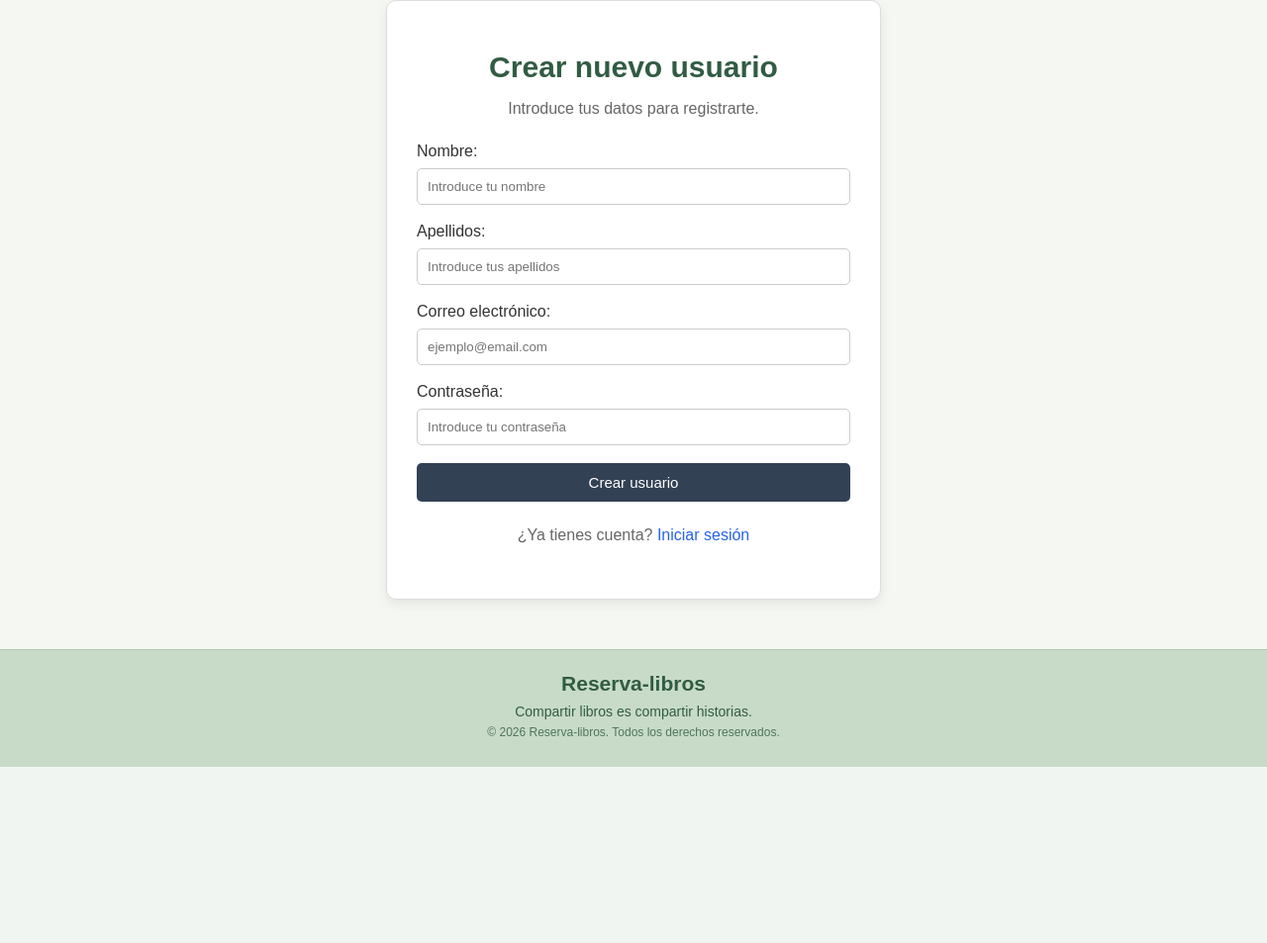
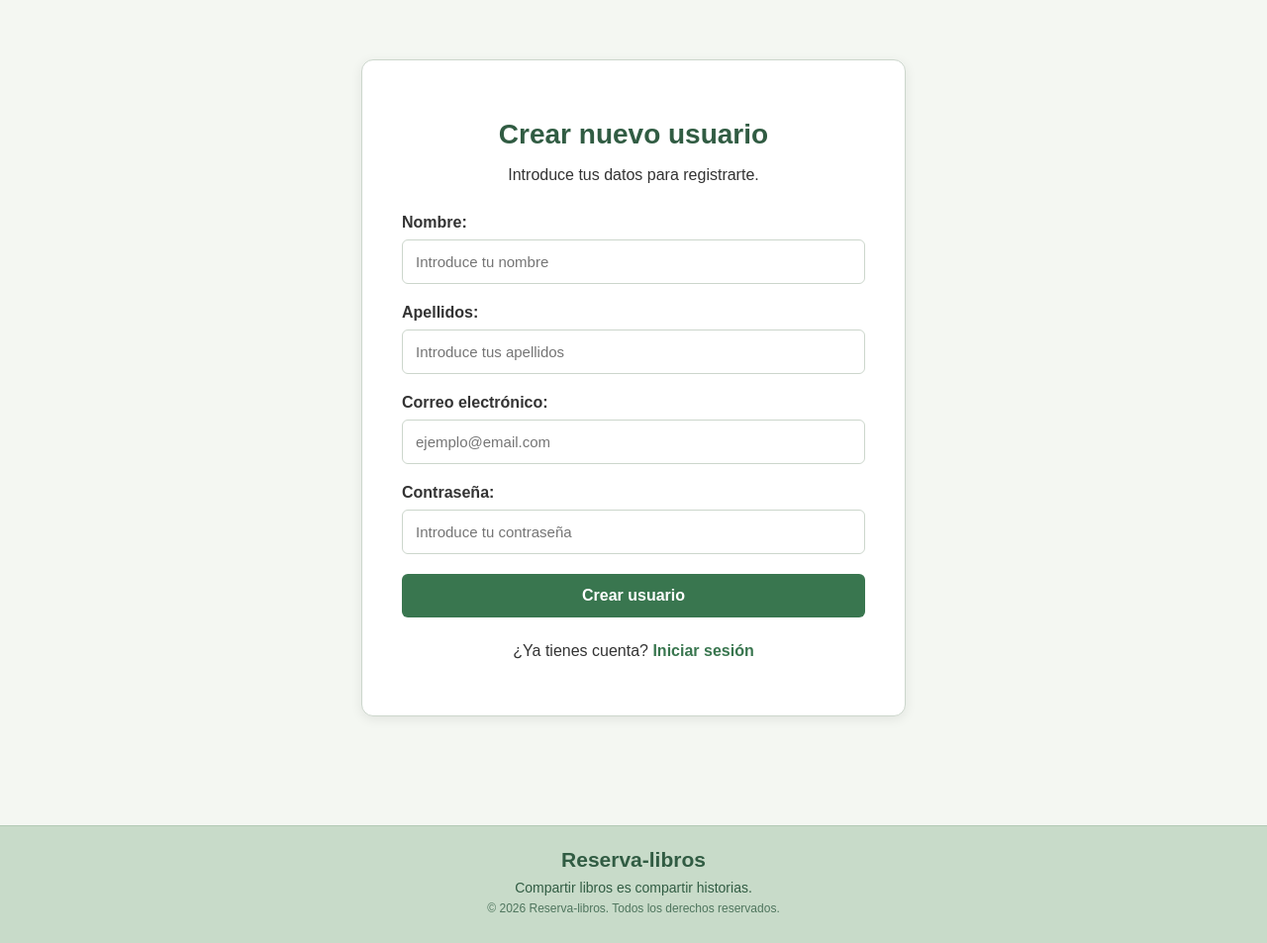
Before and after one commit to BelitAI/reserva_libros_backend, a Node server app: page /user/new in a window 1280 px wide. Shown: the part 86-1039 px from the top of the page at 99% size. Before the commit the page ends 861 px from the top, so only its background shows below. Run offline with Node 20, Linux system fonts and the light colour scheme; some libraries are stand-ins or nearby versions.

Commit message:
style: mejora de estilos de login y new-user

```diff
--- a/public/css/newUser.css
+++ b/public/css/newUser.css
@@ -1,80 +1,131 @@
 /* FORMULARIO DE REGISTRO */
+
+/* CONTENEDOR PRINCIPAL */
+
 .containerNewUser {
-    flex: 1;
-    display: flex;
-    justify-content: center;
-    align-items: center;
-
+    width: 90%;
+    max-width: 550px;
+    margin: 40px auto;
 }
 
-.formContainer{
-    width: 500px;
-    margin: 0 auto;
-    background-color: white;
-    padding: 30px;
-    border: 1px solid #ddd;
-    border-radius: 10px;
-    box-shadow: 0 4px 12px rgba(0, 0, 0, 0.08);
+/* CAJA DEL FORMULARIO */
+
+.formContainer {
+    width: 100%;
+    padding: 25px 20px;
+    background-color: var(--color-blanco, #ffffff);
+    border: 1px solid var(--color-borde, #ccd6cc);
+    border-radius: 12px;
+    box-shadow: 0 3px 12px var(--color-sombra, rgba(0, 0, 0, 0.08));
+    box-sizing: border-box;
 }
 
+/* TÍTULO */
+
 .formContainer h1 {
+    text-align: center;
+    color: var(--color-principal-oscuro, #315c43);
     margin-bottom: 10px;
 }
 
-.formContainer>p {
+/* TEXTO DESCRIPTIVO */
+
+.registro-descripcion {
     text-align: center;
-    color: #666;
-    margin-bottom: 25px;
+    color: var(--color-texto, #333333);
+    margin-bottom: 30px;
 }
 
+/* CAMPOS DEL FORMULARIO */
+
 .formGroup {
-    margin-bottom: 18px;
+    margin-bottom: 20px;
 }
 
 .formGroup label {
     display: block;
     margin-bottom: 8px;
-    color: #333;
+    color: var(--color-texto, #333333);
+    font-weight: 600;
 }
 
 .formGroup input {
     width: 100%;
-    padding: 10px;
-    border: 1px solid #ccc;
-    border-radius: 5px;
+    padding: 12px;
+    border: 1px solid var(--color-borde, #ccd6cc);
+    border-radius: 6px;
     box-sizing: border-box;
+    font-size: 15px;
 }
+
+/* EFECTO AL SELECCIONAR UN CAMPO */
 
 .formGroup input:focus {
     outline: none;
-    border-color: #64748b;
+    border-color: var(--color-principal, #39764f);
+    box-shadow: 0 0 0 3px var(--color-enfoque, rgba(57, 118, 79, 0.15));
 }
+
+/* BOTÓN */
 
 .formButton {
     width: 100%;
-    padding: 11px;
-    background-color: #334155;
-    color: white;
+    padding: 12px;
+    background-color: var(--color-principal, #39764f);
+    color: var(--color-blanco, #ffffff);
     border: none;
-    border-radius: 5px;
+    border-radius: 6px;
     cursor: pointer;
-    font-size: 15px;
+    font-size: 16px;
+    font-weight: 600;
+    transition: background-color 0.3s ease;
 }
 
 .formButton:hover {
-    background-color: #1e293b;
+    background-color: var(--color-principal-oscuro, #315c43);
 }
+
+/* ENLACE PARA INICIAR SESIÓN */
 
 .formFooter {
     margin-top: 25px;
     text-align: center;
+    color: var(--color-texto, #333333);
 }
 
 .formFooter a {
-    color: #2563eb;
+    color: var(--color-principal, #39764f);
+    font-weight: 600;
     text-decoration: none;
 }
 
 .formFooter a:hover {
+    color: var(--color-principal-oscuro, #315c43);
     text-decoration: underline;
 }
+
+/* TABLETS Y ORDENADORES */
+
+@media (min-width: 768px) {
+
+    .containerNewUser {
+        max-width: 550px;
+        margin: 60px auto;
+    }
+
+    .formContainer {
+        padding: 40px;
+    }
+
+    .formContainer h1 {
+        font-size: 28px;
+    }
+
+    .formGroup input {
+        padding: 13px;
+    }
+
+    .formButton {
+        padding: 13px;
+    }
+}
--- a/src/views/user/newUser.ejs
+++ b/src/views/user/newUser.ejs
@@ -1,33 +1,43 @@
 <%- include('../layout/header'); -%>
-    <div class="containerNewUser ">
+
+<div class="containerNewUser">
     <div class="formContainer">
+
         <h1>Crear nuevo usuario</h1>
-            <p>Introduce tus datos para registrarte.</p>
 
-            <form action="/user/new" method="POST">
+        <p class="registro-descripcion">
+            Introduce tus datos para registrarte.
+        </p>
+
+        <form action="/user/new" method="POST" class="formulario-registro">
 
             <div class="formGroup">
                 <label for="nombre">Nombre:</label>
-                    <input type="text" id="nombre" name="nombre" placeholder="Introduce tu nombre" required>
+                <input type="text" id="nombre" name="nombre"
+                    placeholder="Introduce tu nombre" required>
             </div>
 
             <div class="formGroup">
                 <label for="apellidos">Apellidos:</label>
-                    <input type="text" id="apellidos" name="apellidos" placeholder="Introduce tus apellidos" required>
+                <input type="text" id="apellidos" name="apellidos"
+                    placeholder="Introduce tus apellidos" required>
             </div>
 
             <div class="formGroup">
                 <label for="mail">Correo electrónico:</label>
-                    <input type="email" id="mail" name="mail" placeholder="ejemplo@email.com" required>
+                <input type="email" id="mail" name="mail"
+                    placeholder="ejemplo@email.com" required>
             </div>
 
             <div class="formGroup">
                 <label for="contrasena">Contraseña:</label>
-                    <input type="password" id="contrasena" name="contrasena" placeholder="Introduce tu contraseña"
-                        required>
+                <input type="password" id="contrasena" name="contrasena"
+                    placeholder="Introduce tu contraseña" required>
             </div>
 
-                <button type="submit" class="formButton">Crear usuario</button>
+            <button type="submit" class="formButton">
+                Crear usuario
+            </button>
 
         </form>
 
@@ -38,4 +48,5 @@
 
     </div>
 </div>
+
 <%- include('../layout/footer'); -%>
```
Also changed, not shown: public/css/login.css (+92 -38 lines), public/css/users.css (+111 -34 lines), src/views/user/login.ejs (+19 -9 lines), src/views/user/users.ejs (+28 -24 lines), 1 other file. Lines whose indentation alone changed are shown as unchanged.
